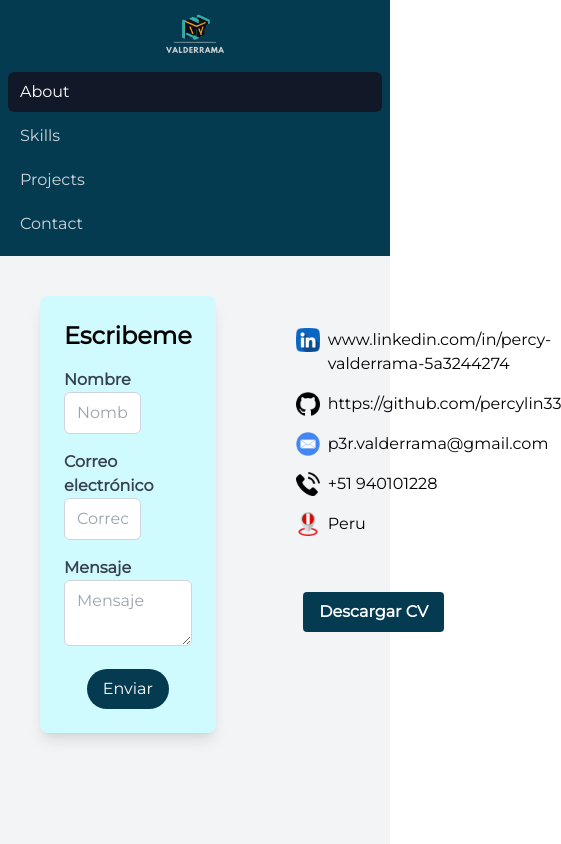
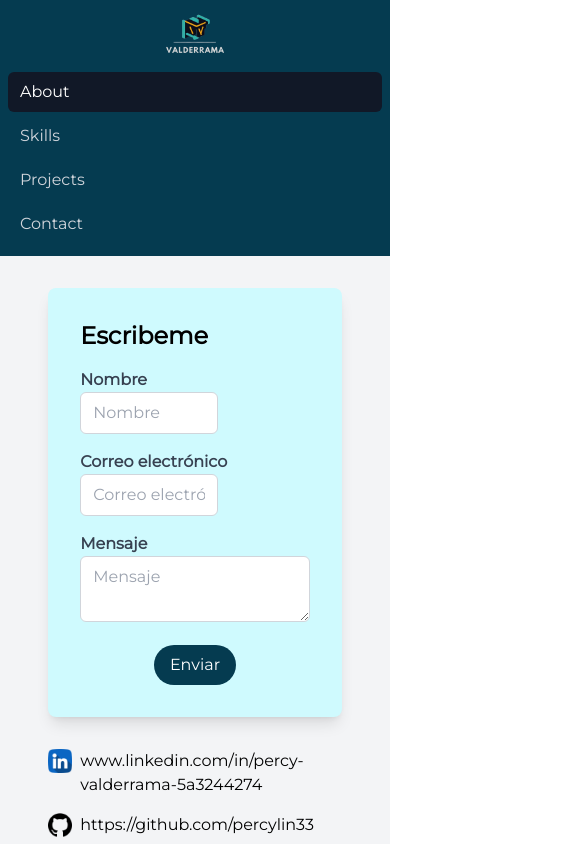
Before and after one commit to percylin33/portafolio, a Next.js app: page /Contact in a window 390 px wide. Shown: the top 844 px of the page, 561 px wide, since content can reach past the window. Built offline with nearby package versions, Linux system fonts and the light colour scheme.

Commit message:
responsive-contact-1

```diff
--- a/src/app/Contact/page.tsx
+++ b/src/app/Contact/page.tsx
@@ -1,7 +1,7 @@
 import Formulario from "@/components/Formulario";
 
 const Contact = () => {
-    return <div className="bg-gray-100 h-[calc(100vh-4rem)] w-screen">
+    return <div className=" bg-gray-100 h-full w-screen sm:h-[calc(100vh-4rem)]">
       <Formulario />
     </div>
   };
--- a/src/components/Formulario.tsx
+++ b/src/components/Formulario.tsx
@@ -48,8 +48,8 @@ const Formulario = () => {
   };
 
   return (
-<div className="flex ">
-  <div className="bg-cyan-100 p-6 rounded-lg shadow-lg w-3/5  m-10" >
+<div className="bg-gray-100 p-8  h-full lg:flex ">
+  <div className="bg-cyan-100 p-8 rounded-lg shadow-lg w-[90%] m-auto lg:w-3/5  " >
     <h1 className="text-2xl font-semibold mb-4">Escribeme</h1>
     <form onSubmit={onSubmit}>
       <div className="mb-4">
@@ -94,7 +94,7 @@ const Formulario = () => {
       </div>
     </form>
   </div>
-  <div className="w-2/5 m-10 pt-8">
+  <div className="w-[90%] m-auto pt-8 lg:w-2/5 lg:p-8">
   <div className="items-center mb-4">
     <a href="www.linkedin.com/in/percy-valderrama-5a3244274" className="flex">
     <Image
```
